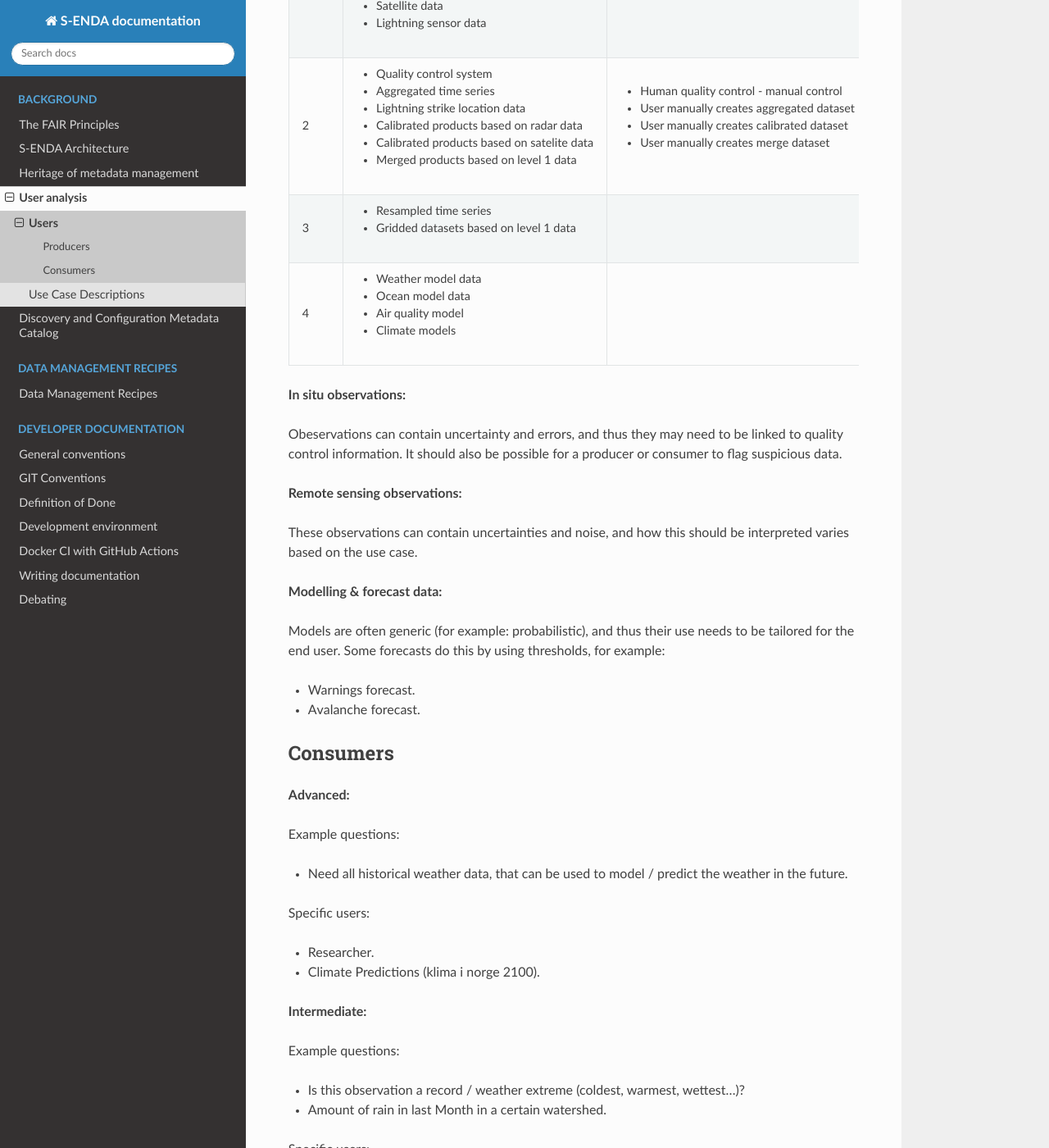
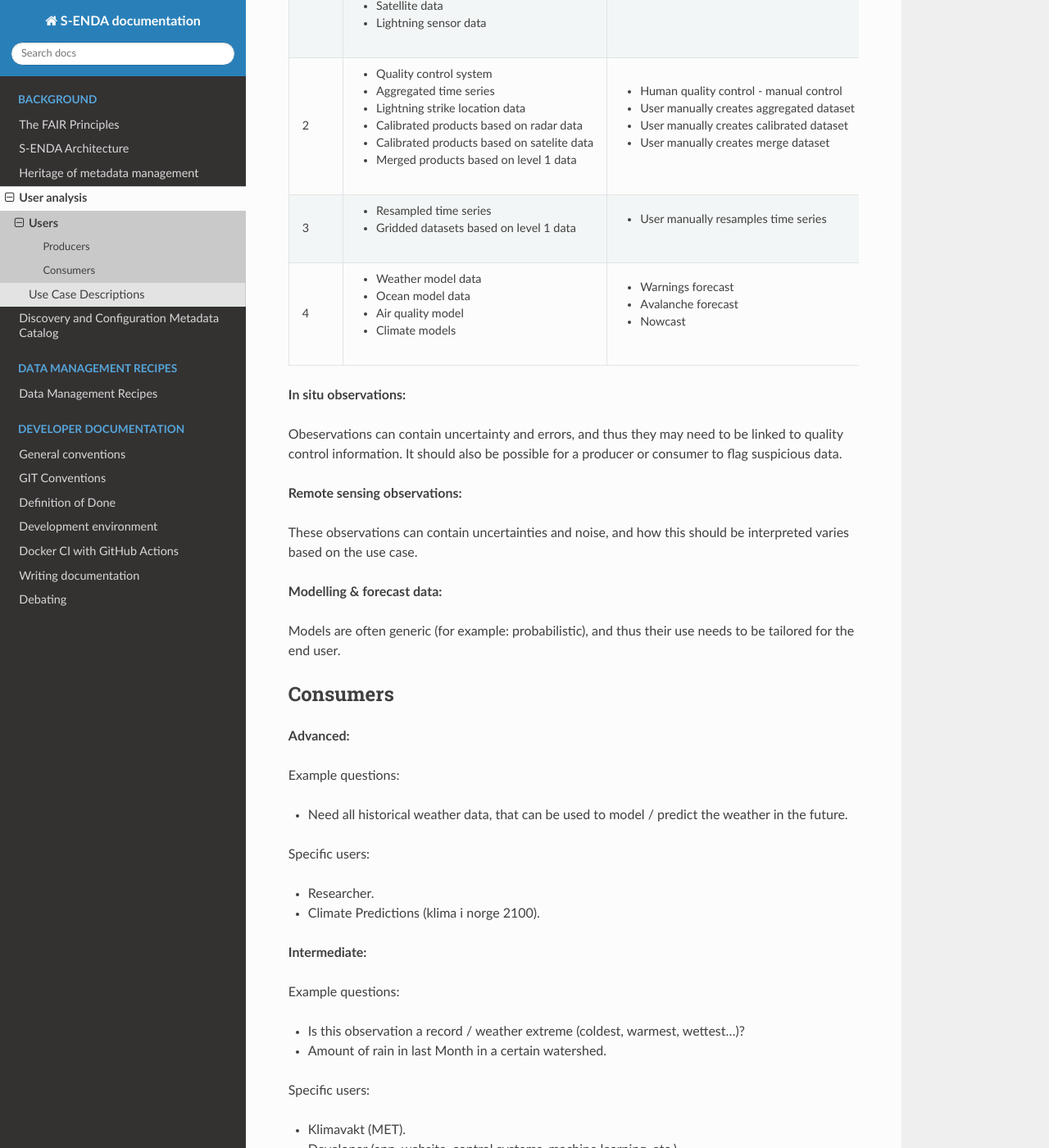
Before and after one commit to metno/S-ENDA-documentation, a Sphinx documentation site: the page built from source/users.rst, in a window 1280 px wide and 1400 px high, scrolled down 739 px. Shown: the whole window at 82% size. Built offline with Sphinx 7.4.7 and the Read the Docs theme 2.0.0, drawn with Linux system fonts in a browser that asks for light colours.

Commit message:
Update users.rst

```diff
--- a/source/users.rst
+++ b/source/users.rst
@@ -38,11 +38,11 @@ Producers
             * Calibrated products based on radar data         * User manually creates merge dataset
             * Calibrated products based on satelite data
             * Merged products based on level 1 data
-    3       * Resampled time series
+    3       * Resampled time series                           * User manually resamples time series
             * Gridded datasets based on level 1 data
-    4       * Weather model data
-            * Ocean model data
-            * Air quality model
+    4       * Weather model data                              * Warnings forecast                               * Climate predictions
+            * Ocean model data                                * Avalanche forecast
+            * Air quality model                               * Nowcast
             * Climate models
 
 ==========  ================================================  ================================================  ================================================
@@ -60,11 +60,6 @@ These observations can contain uncertainties and noise, and how this should be i
 **Modelling & forecast data:**
 
 Models are often generic (for example: probabilistic), and thus their use needs to be tailored for the end user.
-Some forecasts do this by using thresholds, for example:
-
-* Warnings forecast.
-
-* Avalanche forecast.
 
 
 Consumers
```
